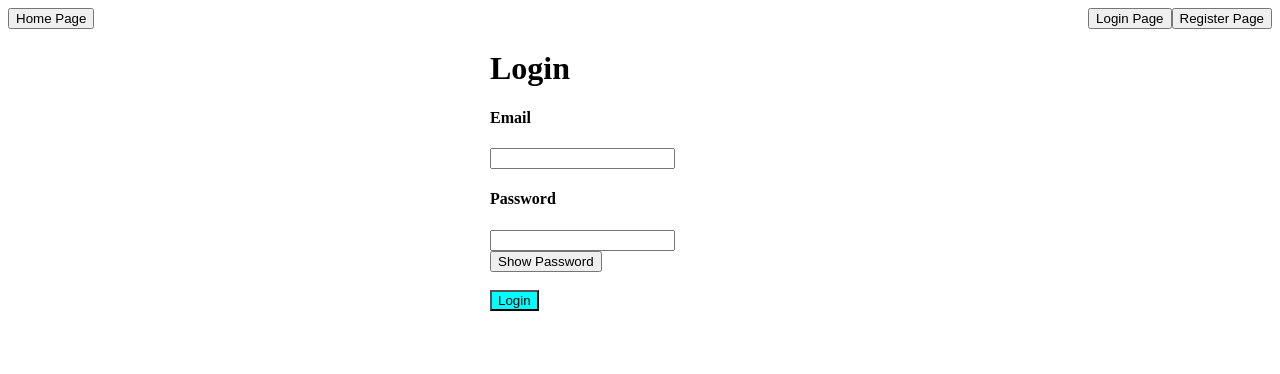
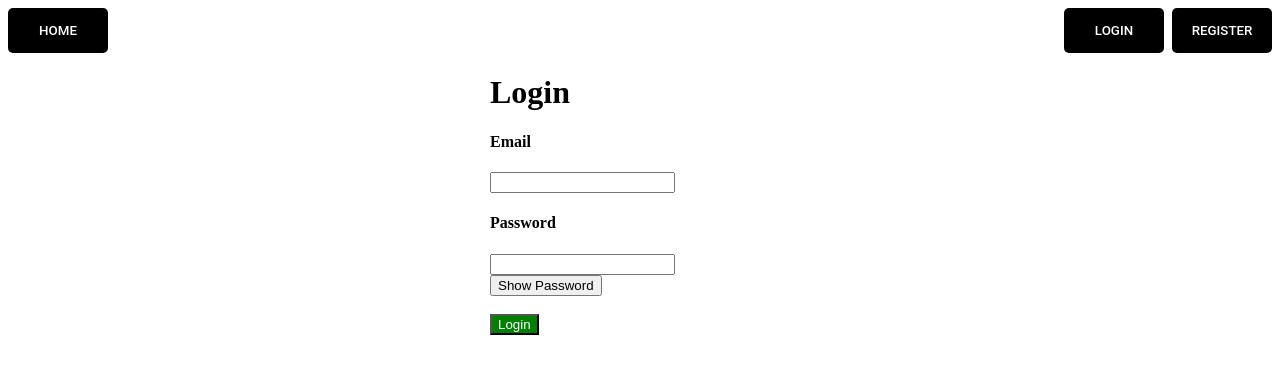
Before and after one commit to B-Rajagopalan/bookstore-frontend, an Angular app: page /login in a window 1280 px wide. Shown: the top 374 px of the page. Built offline with nearby package versions, Linux system fonts and the light colour scheme.

Commit message:
update css

```diff
--- a/src/app/app.component.css
+++ b/src/app/app.component.css
@@ -1,3 +1,31 @@
 .userauth {
     float: right;
+    display: flex;
+    gap: 8px;
 }
+
+.homeButton {
+    border: none;
+    width: 100px;
+    height: 45px;
+    background-color: black;
+    color: white;
+    font-family: "Roboto", sans-serif;
+    font-weight: 545;
+    font-style: normal;
+    border-radius:  5px;
+    cursor: pointer;
+}
+
+.authButton {
+    border: lightgrey;
+    width: 100px;
+    height: 45px;
+    background-color: black;
+    color: white;
+    font-family: "Roboto", sans-serif;
+    font-weight: 545;
+    font-style: normal;
+    border-radius: 5px;
+    cursor: pointer;
+}
--- a/src/app/app.component.ts
+++ b/src/app/app.component.ts
@@ -1,16 +1,14 @@
 import { Component, Input } from '@angular/core';
 import { AuthService } from './services/auth.service';
-import { LoginComponent } from './user/login/login.component';
-import { Router } from '@angular/router';
 
 @Component({
   selector: 'app-root',
   template: `
-  <button routerLink="/home" type="button">Home Page</button>
+  <button class="homeButton" routerLink="/home" type="button">HOME</button>
   <div class='userauth'>
-    <button *ngIf="!auth.tokenCheck()" routerLink="/login" type="button">Login Page</button>
-    <button *ngIf="auth.tokenCheck()" (click)="auth.deleteToken()" type="button">Logout</button>
-    <button routerLink="/register" type="button">Register Page</button>
+    <button class="authButton" *ngIf="!auth.tokenCheck()" routerLink="/login" type="button">LOGIN</button>
+    <button class="authButton" *ngIf="auth.tokenCheck()" (click)="auth.deleteToken()" type="button">LOGOUT</button>
+    <button class="authButton" routerLink="/register" type="button">REGISTER</button>
   </div>
   <router-outlet></router-outlet>
   `,
--- a/src/app/home.component.ts
+++ b/src/app/home.component.ts
@@ -6,19 +6,24 @@ import { DataService } from './services/data.service';
     template: `
     <div class='books'>
         <div style='margin: 0 auto; padding: 40px;' *ngFor="let book of books">
-            {{book.bookName}} <br>
+            <img class="img" src={{book.imgSource}} alt="">
+            <span>{{book.bookName}}</span>
         </div>
     </div>
     `,
     styles: [
         `.books {
             display: flex;
-            flex-direction: row;
-            background-color: aqua;
-            width: 800px;
+            margin: 100px 0;
+            background-color: lightgrey;
+            border: 100px;
+        }
+        .img {
+            width: 200px;
             height: 150px;
-            margin: 100px auto;
-        }`
+            object-fit: cover;
+        }
+        `
     ]
 })
 
--- a/src/app/user/login/login.component.ts
+++ b/src/app/user/login/login.component.ts
@@ -13,7 +13,7 @@ import { ActivatedRoute, Router } from '@angular/router';
             <h4>Password</h4>
             <input (ngModel)="password" name="password" [type]="toggleType?'password':'text'"/> &nbsp;
             <button type="button" (click)="toggleType = !toggleType">{{(toggleType? "Show":"Hide") +" Password"}}</button> <br><br>
-            <button style="background-color: aqua;">Login</button>
+            <button style="background-color: green; color: white; cursor: pointer;">Login</button>
         </form>
     </div>
     `,
```
